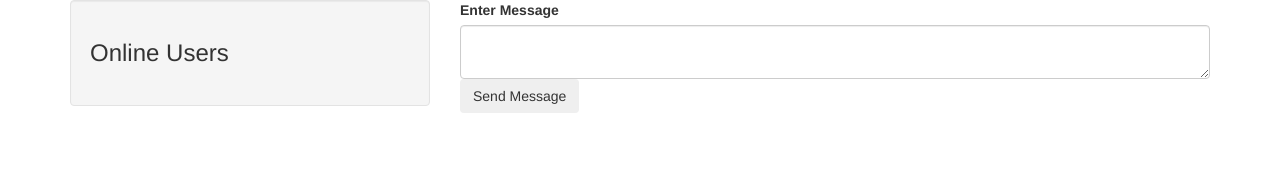
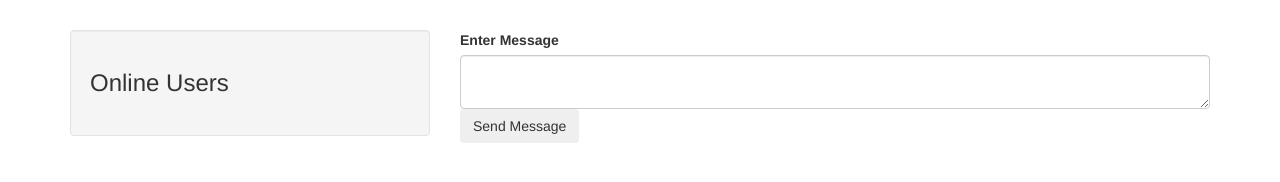
Before and after one commit to florinpop17/Chatty, a website: page static/index.html in a window 1280 px wide. Drawn offline with nearby package versions, Linux system fonts and the light colour scheme.

Commit message:
removed static resources

```diff
--- a/static/css/style.css
+++ b/static/css/style.css
@@ -0,0 +1,3 @@
+body {
+    margin-top: 30px;
+}
--- a/static/index.html
+++ b/static/index.html
@@ -9,7 +9,11 @@
         <!--Bootstrap CSS-->
         <link rel="stylesheet" href="https://maxcdn.bootstrapcdn.com/bootstrap/3.3.7/css/bootstrap.min.css" type="text/css" media="screen">
         <!--my Style-->
-	  <link rel="stylesheet" href="css/style.css" type="text/css" media="screen" title="no title" charset="utf-8"/>
+        <style>
+            body {
+                margin-top: 30px;
+            }
+        </style>
 	</head>
 	<body>
 
@@ -42,6 +46,8 @@
         <!--Socket.io-->
         <script src="../../socket.io/socket.io.js"></script>
         <!--my Script-->
-	<script src="js/script.js" type="text/javascript" charset="utf-8"></script>
+        <script>
+
+        </script>
 	</body>
 </html>
```
Lines whose indentation alone changed are shown as unchanged.
